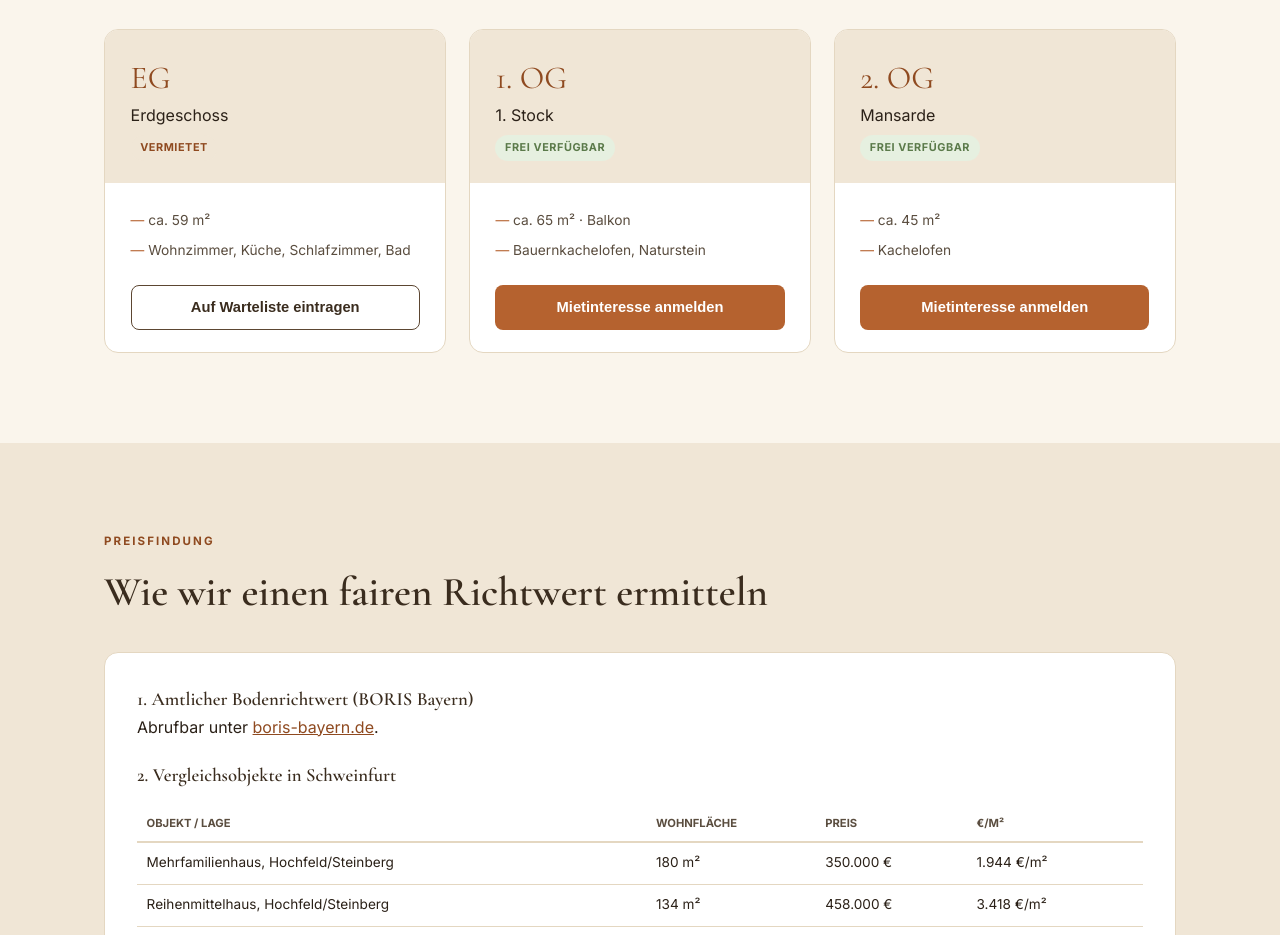
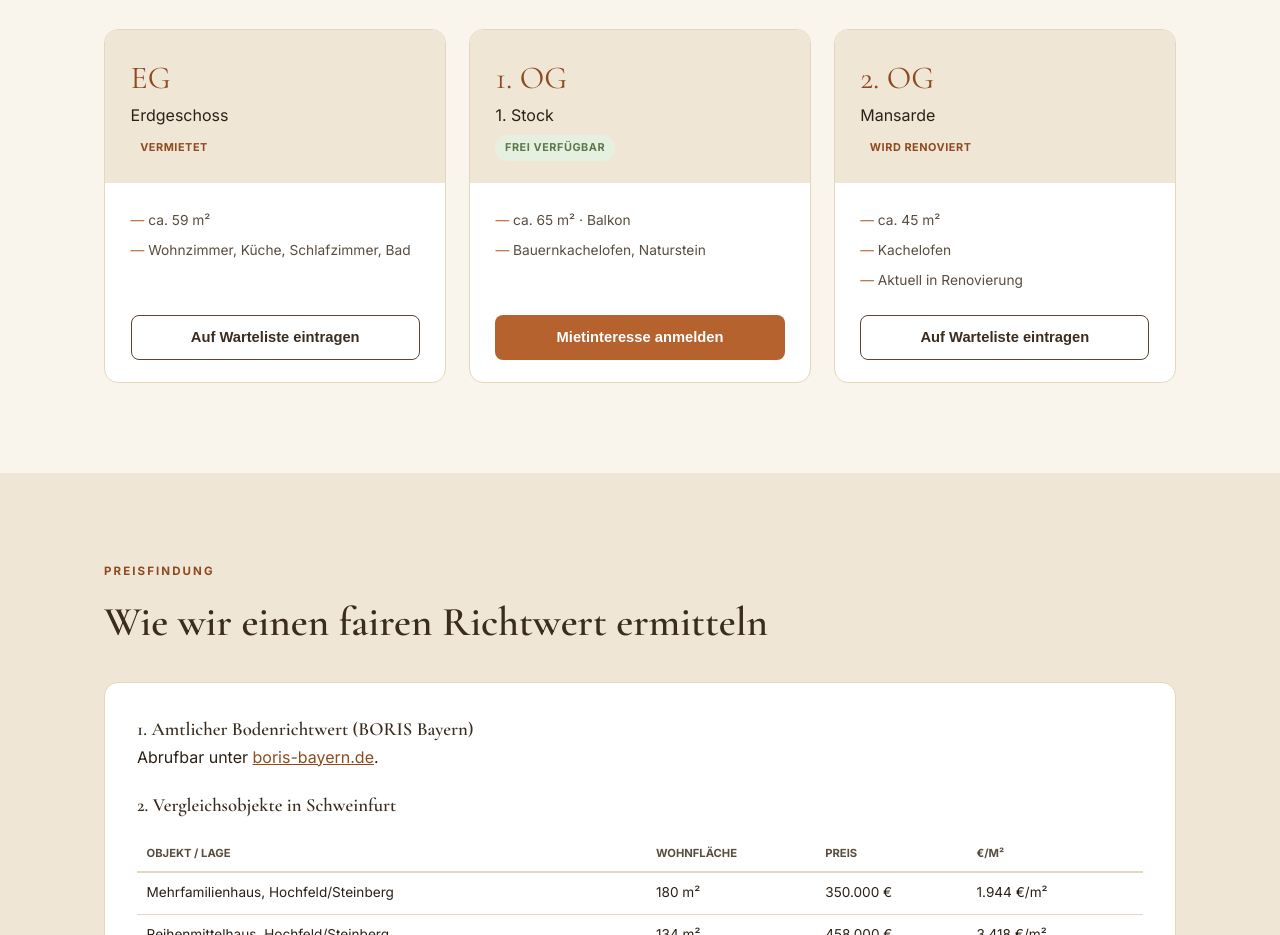
Before and after one commit to haraldlinhart-prog/keksstrasse4-de-recovered, a website: page index.html in a window 1280 px wide. Shown: the part 5601-6536 px from the top of the page. Drawn offline with nearby package versions, Linux system fonts and the light colour scheme.

Commit message:
content: Mansarde unit under renovation, moved to waitlist

```diff
--- a/index.html
+++ b/index.html
@@ -58,7 +58,7 @@ footer{background:var(--walnut);color:rgba(250,245,236,.6);padding:2.5rem 0;font
 <section class="section" id="einheiten"><div class="wrap"><p class="eyebrow">Die drei Wohneinheiten</p><h2>Erdgeschoss, 1. Stock &amp; Mansarde</h2><div class="unit-grid">
 <div class="unit-card"><div class="u-head"><div class="u-size">EG</div>Erdgeschoss<div><span class="status-pill status-vermietet">Vermietet</span></div></div><div class="u-body"><ul><li>ca. 59 m²</li><li>Wohnzimmer, Küche, Schlafzimmer, Bad</li></ul><button class="btn btn-ghost" onclick="openModal('modal-miete','eg')" style="width:100%;justify-content:center">Auf Warteliste eintragen</button></div></div>
 <div class="unit-card"><div class="u-head"><div class="u-size">1. OG</div>1. Stock<div><span class="status-pill status-frei">Frei verfügbar</span></div></div><div class="u-body"><ul><li>ca. 65 m² · Balkon</li><li>Bauernkachelofen, Naturstein</li></ul><button class="btn btn-primary" onclick="openModal('modal-miete','og1')" style="width:100%;justify-content:center">Mietinteresse anmelden</button></div></div>
-<div class="unit-card"><div class="u-head"><div class="u-size">2. OG</div>Mansarde<div><span class="status-pill status-frei">Frei verfügbar</span></div></div><div class="u-body"><ul><li>ca. 45 m²</li><li>Kachelofen</li></ul><button class="btn btn-primary" onclick="openModal('modal-miete','og2_mansarde')" style="width:100%;justify-content:center">Mietinteresse anmelden</button></div></div>
+<div class="unit-card"><div class="u-head"><div class="u-size">2. OG</div>Mansarde<div><span class="status-pill status-vermietet">Wird renoviert</span></div></div><div class="u-body"><ul><li>ca. 45 m²</li><li>Kachelofen</li><li>Aktuell in Renovierung</li></ul><button class="btn btn-ghost" onclick="openModal('modal-miete','og2_mansarde')" style="width:100%;justify-content:center">Auf Warteliste eintragen</button></div></div>
 </div></div></section>
 <section class="section" id="richtwert" style="background:var(--sand)"><div class="wrap"><p class="eyebrow">Preisfindung</p><h2>Wie wir einen fairen Richtwert ermitteln</h2><div class="richtwert-box"><h3>1. Amtlicher Bodenrichtwert (BORIS Bayern)</h3><p>Abrufbar unter <a href="https://www.boris-bayern.de" target="_blank" rel="noopener" style="color:var(--terracotta-dk)">boris-bayern.de</a>.</p><h3 style="margin-top:1.3rem">2. Vergleichsobjekte in Schweinfurt</h3><table class="cmp"><thead><tr><th>Objekt / Lage</th><th>Wohnfläche</th><th>Preis</th><th>€/m²</th></tr></thead><tbody><tr><td>Mehrfamilienhaus, Hochfeld/Steinberg</td><td>180 m²</td><td>350.000 €</td><td>1.944 €/m²</td></tr><tr><td>Reihenmittelhaus, Hochfeld/Steinberg</td><td>134 m²</td><td>458.000 €</td><td>3.418 €/m²</td></tr><tr><td>EFH mit Einliegerwohnung, Deutschhof</td><td>195 m²</td><td>650.000 €</td><td>3.333 €/m²</td></tr><tr style="background:var(--sand);font-weight:700"><td>Leibnizstr. 4, Schweinfurt (unser Angebot)</td><td>~190 m²</td><td>388.000 €</td><td>~2.042 €/m²</td></tr></tbody></table><p style="font-size:.82rem;color:var(--ink2);margin-top:1rem">Der Durchschnitt der drei Vergleichsobjekte liegt bei <strong>~2.898 €/m²</strong>. Die Leibnizstr. 4, Schweinfurt liegt mit rund 2.042 €/m² deutlich darunter.</p></div></div></section>
 <section class="section" id="makler"><div class="wrap"><p class="eyebrow">Verkauf</p><h2>Für Makler &amp; Kaufinteressenten</h2><div class="split-cta"><div class="cta-card makler"><h3>🤝 Makler willkommen</h3><p>Kein Alleinauftrag / Exklusivvertrag. Für die Zusammenarbeit bitte im Makler-Portal registrieren.</p><a class="btn" href="/makler.html" style="text-decoration:none;display:inline-flex">Zum Makler-Portal</a></div><div class="cta-card kauf" id="kauf"><h3>💶 Kaufgebot abgeben</h3><p>Registrieren Sie sich kurz und geben Sie Ihr Kaufgebot ab.</p><button class="btn" onclick="openModal('modal-kauf')">Kaufgebot abgeben</button></div></div></div></section>
```
